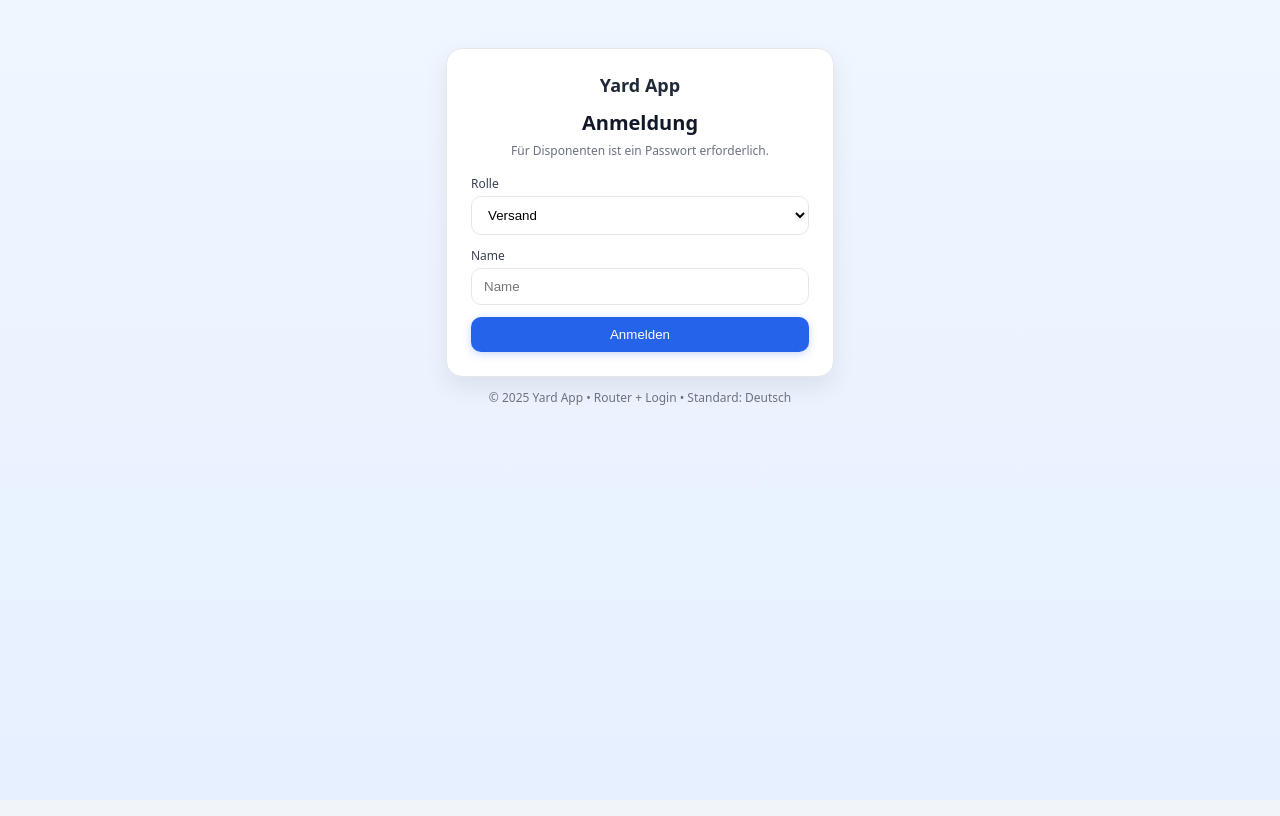
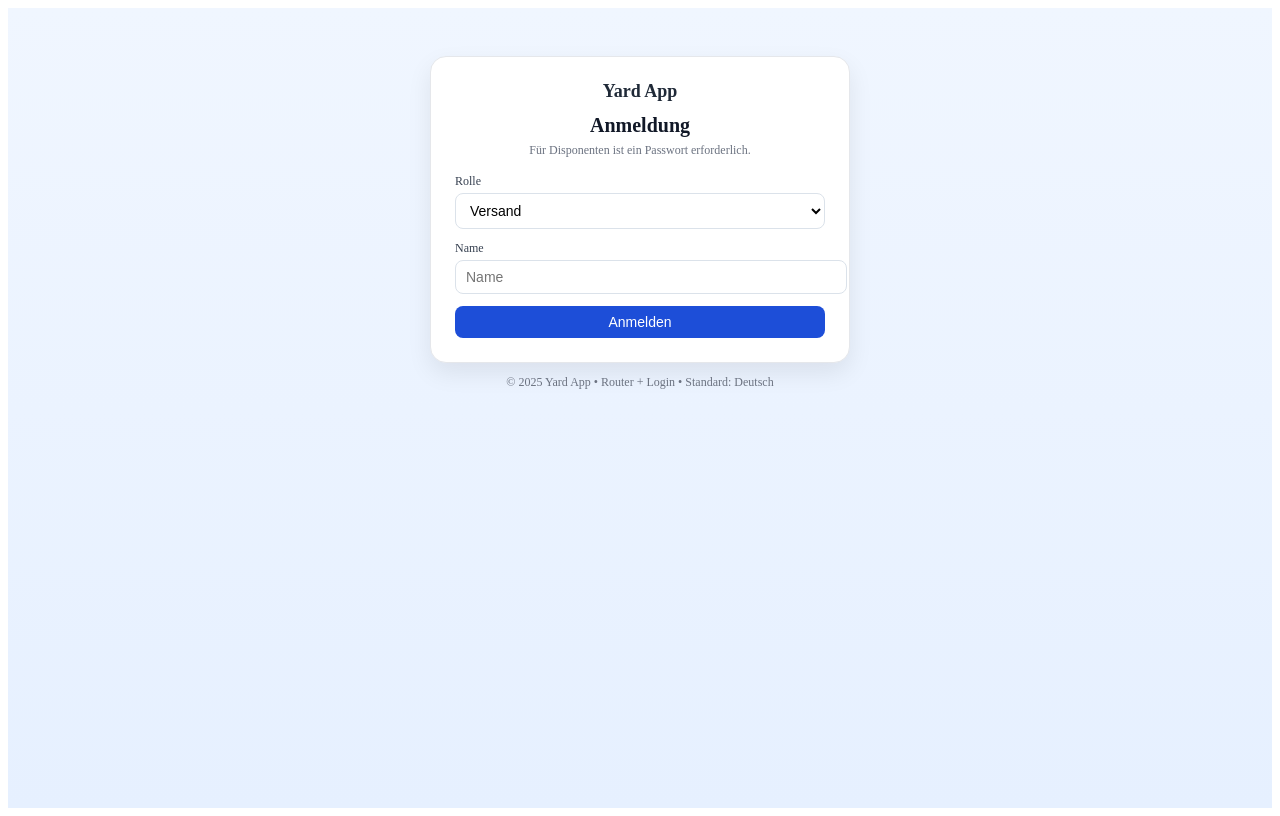
Before and after one commit to Szwajcunia/KNB-APP-2, a React (Vite) app in the folder Neu App/: page / in a window 1280 px wide. Built offline with nearby package versions, Linux system fonts and the light colour scheme; no server answers.

Commit message:
Update style.css

```diff
--- a/Neu App/src/style.css
+++ b/Neu App/src/style.css
@@ -1,39 +1,80 @@
+/* ——— Klikalność i priorytety ——— */
+.card, .card-header, .card-body { position: relative; }
+.card-header, .card-body { pointer-events: auto; }
+.card .btn, .pill, .drag-handle { pointer-events: auto; }
 
-:root{
-  --primary:#2563eb; /* blue-600 */
-  --primary-700:#1d4ed8;
-  --bg:#f1f5f9; /* slate-100 */
-  --card:#ffffff;
-  --text:#0f172a; /* slate-900 */
-  --muted:#64748b;
-  --success:#16a34a;
-  --warn:#f59e0b;
-  --danger:#dc2626;
-  --border:#e5e7eb;
+.drag-handle { cursor: grab; opacity: 0.9; }
+.drag-handle:active { cursor: grabbing; }
+
+.btn { user-select: none; -webkit-tap-highlight-color: transparent; }
+.btn:disabled { opacity: .55; cursor: not-allowed; }
+
+.modal-backdrop { pointer-events: auto; }
+
+/* ——— Estetyka i responsywność (jak na Twoim screenie) ——— */
+.page-header { padding: 8px 0 4px; margin-bottom: 8px; }
+.page-header h2 { margin: 0; font-size: 18px; color: #0f172a; }
+
+.grid-bays {
+  display: grid;
+  grid-template-columns: repeat(4, minmax(240px, 1fr));
+  gap: 12px;
 }
-*{box-sizing:border-box}
-html,body,#root{height:100%}
-body{margin:0;background:var(--bg);color:var(--text);font-family:system-ui,-apple-system,Segoe UI,Roboto,Ubuntu,Cantarell,Noto Sans,sans-serif}
-.container{max-width:1200px;margin:0 auto;padding:20px}
-.topbar{display:flex;gap:10px;align-items:center;justify-content:space-between;margin-bottom:12px}
-.btn{border:none;border-radius:10px;padding:10px 14px;background:var(--primary);color:white;cursor:pointer;box-shadow:0 2px 8px rgba(37,99,235,.25);transition:.2s}
-.btn:hover{background:var(--primary-700)}
-.btn.outline{background:white;color:var(--primary);border:1px solid var(--primary)}
-.card{background:var(--card);border:1px solid var(--border);border-radius:14px;box-shadow:0 2px 10px rgba(15,23,42,.05);margin-bottom:12px}
-.card-header{padding:12px 16px;border-bottom:1px solid var(--border);font-weight:600;display:flex;justify-content:space-between;align-items:center}
-.card-body{padding:14px 16px}
-.tabs{display:flex;gap:8px;flex-wrap:wrap}
-.tab{padding:10px 14px;border-radius:12px;background:white;border:1px solid var(--border);cursor:pointer;color:var(--muted)}
-.tab.active{background:var(--primary);color:white;border-color:var(--primary)}
-.grid{display:grid;grid-template-columns:repeat(12,1fr);gap:12px}
-@media(max-width:1024px){ .grid{grid-template-columns:repeat(6,1fr)} }
-@media(max-width:640px){ .grid{grid-template-columns:repeat(1,1fr)} .topbar{flex-wrap:wrap} }
-.badge{display:inline-flex;align-items:center;gap:6px;padding:4px 8px;font-size:12px;border-radius:999px;background:#eff6ff;color:#1d4ed8;border:1px solid #bfdbfe}
-.input, .select, .textarea{width:100%;border:1px solid var(--border);border-radius:10px;padding:10px 12px;background:white}
-.table{width:100%;border-collapse:collapse}
-.table th,.table td{border-bottom:1px solid var(--border);padding:10px;text-align:left}
-.kbd{background:#0f172a;color:#e5e7eb;padding:0 6px;border-radius:6px}
-.footer{margin-top:24px;color:var(--muted);font-size:12px;text-align:center}
-.toast{position:fixed;left:50%;transform:translateX(-50%);bottom:20px;background:#0f172a;color:white;padding:10px 14px;border-radius:10px;z-index:50}
-.drag-handle { cursor: grab; }
-.drag-handle:active { cursor: grabbing; }
+@media (max-width: 1200px) {
+  .grid-bays { grid-template-columns: repeat(3, minmax(220px, 1fr)); }
+}
+@media (max-width: 900px) {
+  .grid-bays { grid-template-columns: repeat(2, minmax(220px, 1fr)); }
+}
+@media (max-width: 640px) {
+  .grid-bays { grid-template-columns: 1fr; }
+}
+
+.card { border: 1px solid #e5e7eb; border-radius: 12px; background: #fff; }
+.card-header {
+  display: flex; justify-content: space-between; align-items: center;
+  padding: 10px 12px; border-bottom: 1px solid #eef2f7; background: #f8fafc;
+}
+.card-body { padding: 12px; }
+
+.badge { background:#eaf1ff; color:#1d4ed8; border-radius:9999px; padding:2px 8px; font-size:12px; }
+.text-free { color:#16a34a; background:#e9fbe9; }
+.text-wait { color:#2563eb; background:#eaf1ff; }
+.text-start { color:#1d4ed8; background:#eaf1ff; }
+.text-end { color:#ea580c; background:#fff3e8; }
+
+.bg-wait { background: linear-gradient(0deg, #eaf1ff, #f8fafc); }
+.bg-start { background: linear-gradient(0deg, #eaf1ff, #f8fafc); }
+.bg-end { background: linear-gradient(0deg, #fff3e8, #f8fafc); }
+
+.center-muted { text-align:center; color:#6b7280; }
+.muted { color:#6b7280; }
+.fw-600 { font-weight:600; }
+.fs-12 { font-size:12px; }
+.fs-10 { font-size:10px; }
+.mb-8 { margin-bottom:8px; }
+.mt-8 { margin-top:8px; }
+.mt-16 { margin-top:16px; }
+.row { display:flex; gap:8px; align-items:center; }
+.row.wrap { flex-wrap: wrap; }
+.row.gap-8 { gap:8px; }
+.row.gap-12 { gap:12px; }
+.col { display:flex; flex-direction:column; }
+.justify-between { justify-content:space-between; }
+.items-center { align-items:center; }
+
+.input, .select, .btn {
+  border-radius: 8px; border:1px solid #dbe2ea; padding:8px 10px; font-size:14px; background:#fff;
+}
+.input:focus, .select:focus { outline: 2px solid #c7d2fe; border-color:#93c5fd; }
+.btn { background:#1d4ed8; color:#fff; border:none; }
+.btn:hover { filter: brightness(1.05); }
+.btn.ghost { background:#eef2ff; color:#1d4ed8; border:1px solid #c7d2fe; }
+
+/* pigułki wyboru operatorów */
+.pill { border:1px solid #dbe2ea; padding:6px 10px; border-radius:9999px; background:#fff; font-size:13px; }
+.pill.is-selected { background:#1d4ed8; color:#fff; border-color:#1d4ed8; }
+
+/* kropki statusów */
+.dot { width:10px; height:10px; border-radius:9999px; display:inline-block; margin-right:6px; }
+.dot-green{ background:#16a34a; } .dot-blue{ background:#2563eb; } .dot-red{ background:#dc2626; } .dot-gray{ background:#9ca3af; }
```
